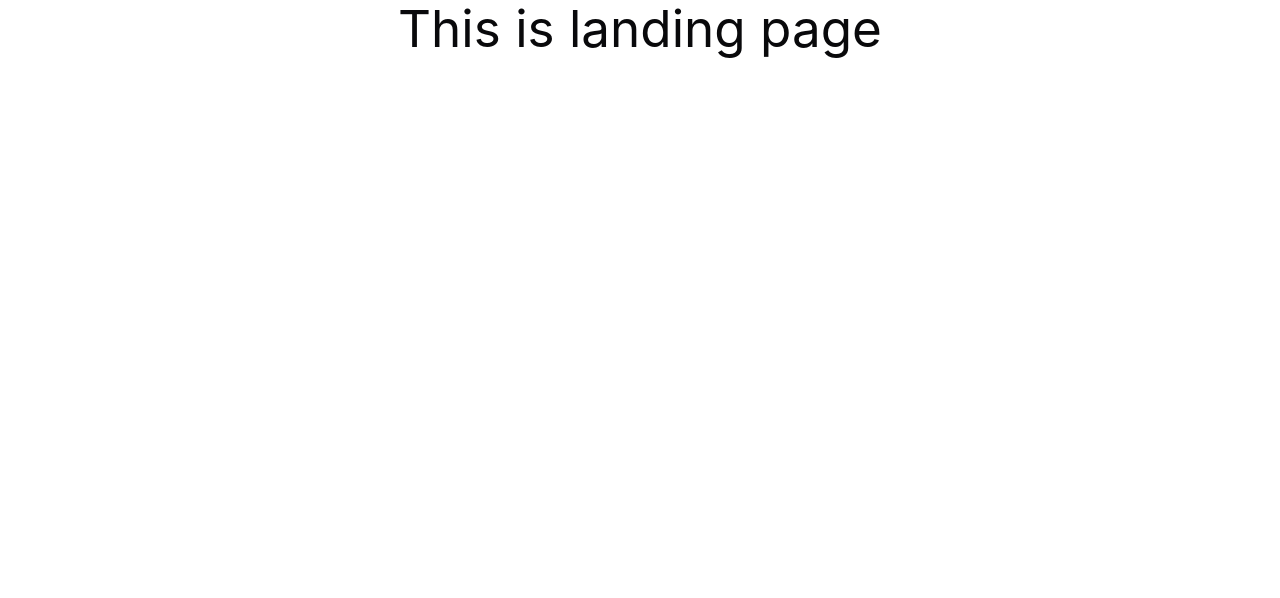
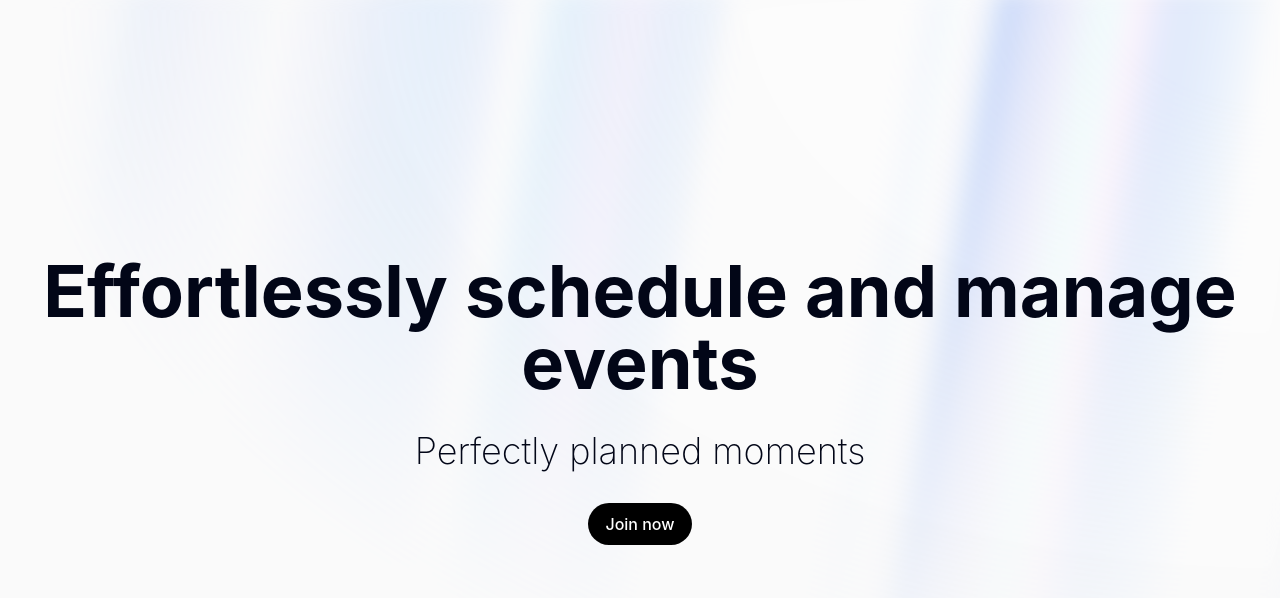
Before and after one commit to quietfriend03/Cloud_FE, a React (Vite) app: page / in a window 1280 px wide. Shown: the top 598 px of the page. Built offline with nearby package versions, Linux system fonts and the light colour scheme.

Commit message:
feat: add framer-motion for animations and implement AuroraBackground component

```diff
--- a/package.json
+++ b/package.json
@@ -23,6 +23,7 @@
     "class-variance-authority": "^0.7.1",
     "clsx": "^2.1.1",
     "date-fns": "^4.1.0",
+    "framer-motion": "^11.13.5",
     "input-otp": "^1.4.1",
     "jwt-decode": "^4.0.0",
     "lucide-react": "^0.462.0",
--- a/src/auth/components/login.jsx
+++ b/src/auth/components/login.jsx
@@ -59,7 +59,7 @@
             localStorage.setItem('aws_email', decodedIdToken.email);
             localStorage.setItem('expired_time', decodedIdToken.exp);
             toast.success('Login successful');
-            navigate('/'); // Redirect to home page after successful login
+            navigate('/user'); // Redirect to home page after successful login
         } catch (error) {
             console.error('Login failed:', error);
             if (error.message === 'User is not confirmed.') {
--- /dev/null
+++ b/src/components/ui/aurora-background.jsx
@@ -0,0 +1,43 @@
+"use client";;
+import { cn } from "@/lib/utils";
+import React from "react";
+
+export const AuroraBackground = ({
+  className,
+  children,
+  showRadialGradient = true,
+  ...props
+}) => {
+  return (
+    (<main>
+      <div
+        className={cn(
+          "relative flex flex-col  h-[100vh] items-center justify-center bg-zinc-50 dark:bg-zinc-900  text-slate-950 transition-bg",
+          className
+        )}
+        {...props}>
+        <div className="absolute inset-0 overflow-hidden">
+          <div
+            //   I'm sorry but this is what peak developer performance looks like // trigger warning
+            className={cn(`
+          [--white-gradient:repeating-linear-gradient(100deg,var(--white)_0%,var(--white)_7%,var(--transparent)_10%,var(--transparent)_12%,var(--white)_16%)]
+          [--dark-gradient:repeating-linear-gradient(100deg,var(--black)_0%,var(--black)_7%,var(--transparent)_10%,var(--transparent)_12%,var(--black)_16%)]
+          [--aurora:repeating-linear-gradient(100deg,var(--blue-500)_10%,var(--indigo-300)_15%,var(--blue-300)_20%,var(--violet-200)_25%,var(--blue-400)_30%)]
+          [background-image:var(--white-gradient),var(--aurora)]
+          dark:[background-image:var(--dark-gradient),var(--aurora)]
+          [background-size:300%,_200%]
+          [background-position:50%_50%,50%_50%]
+          filter blur-[10px] invert dark:invert-0
+          after:content-[""] after:absolute after:inset-0 after:[background-image:var(--white-gradient),var(--aurora)]
+          after:dark:[background-image:var(--dark-gradient),var(--aurora)]
+          after:[background-size:200%,_100%]
+          after:animate-aurora after:[background-attachment:fixed] after:mix-blend-difference
+          pointer-events-none
+          absolute -inset-[10px] opacity-50 will-change-transform`, showRadialGradient &&
+              `[mask-image:radial-gradient(ellipse_at_100%_0%,black_10%,var(--transparent)_70%)]`)}></div>
+        </div>
+        {children}
+      </div>
+    </main>)
+  );
+};
--- a/src/config/axios.js
+++ b/src/config/axios.js
@@ -1,6 +1,6 @@
 import axios from 'axios';
 
-const BE_ROUTE = 'http://localhost:8080/';
+const BE_ROUTE = 'http://cloudendterm-env.eba-tsuii5pq.ap-southeast-1.elasticbeanstalk.com/';
 
 export const axiosGet = async (endpoint = '') => {
     const apiRoute = BE_ROUTE + endpoint;
--- a/src/landing/components/page.jsx
+++ b/src/landing/components/page.jsx
@@ -1,7 +1,36 @@
-export const Page = () => {
-    return (
-        <div>
-            <h1>This is landing page</h1>
+import { motion } from "framer-motion";
+import React from "react";
+import { useNavigate } from "react-router-dom";
+import { AuroraBackground } from "@/components/ui/aurora-background";
+
+export function Page() {
+  const navigate = useNavigate();
+
+  const handleJoinNow = () => {
+    navigate('/user');
+  };
+
+  return (
+    <AuroraBackground>
+      <motion.div
+        initial={{ opacity: 0.0, y: 40 }}
+        whileInView={{ opacity: 1, y: 0 }}
+        transition={{ delay: 0.3, duration: 0.8, ease: "easeInOut" }}
+        className="relative w-screen flex flex-col gap-4 items-center justify-center px-4"
+      >
+        <div className="text-3xl md:text-7xl font-bold dark:text-white text-center">
+          Effortlessly schedule and manage events
         </div>
-    );
-};
+        <div className="font-extralight text-base md:text-4xl dark:text-neutral-200 py-4">
+          Perfectly planned moments
+        </div>
+        <button
+          onClick={handleJoinNow}
+          className="bg-black dark:bg-white rounded-full w-fit text-white dark:text-black px-4 py-2"
+        >
+          Join now
+        </button>
+      </motion.div>
+    </AuroraBackground>
+  );
+}
--- a/tailwind.config.js
+++ b/tailwind.config.js
@@ -1,4 +1,19 @@
 /** @type {import('tailwindcss').Config} */
+const {
+  default: flattenColorPalette,
+} = require("tailwindcss/lib/util/flattenColorPalette");
+
+function addVariablesForColors({ addBase, theme }) {
+  let allColors = flattenColorPalette(theme("colors"));
+  let newVars = Object.fromEntries(
+    Object.entries(allColors).map(([key, val]) => [`--${key}`, val])
+  );
+
+  addBase({
+    ":root": newVars,
+  });
+}
+
 import tailwindcssAnimate from "tailwindcss-animate";
 
 export default {
@@ -7,72 +22,81 @@
   theme: {
     extend: {
       keyframes: {
-        'caret-blink': {
-          '0%,70%,100%': { opacity: '1' },
-          '20%,50%': { opacity: '0' },
+        "caret-blink": {
+          "0%,70%,100%": { opacity: "1" },
+          "20%,50%": { opacity: "0" },
         },
-        'accordion-down': {
-          from: { height: '0' },
-          to: { height: 'var(--radix-accordion-content-height)' },
+        "accordion-down": {
+          from: { height: "0" },
+          to: { height: "var(--radix-accordion-content-height)" },
         },
-        'accordion-up': {
-          from: { height: 'var(--radix-accordion-content-height)' },
-          to: { height: '0' },
+        "accordion-up": {
+          from: { height: "var(--radix-accordion-content-height)" },
+          to: { height: "0" },
+        },
+        aurora: {
+          from: {
+            backgroundPosition: "50% 50%, 50% 50%",
+          },
+          to: {
+            backgroundPosition: "350% 50%, 350% 50%",
+          },
         },
       },
       animation: {
-        'caret-blink': 'caret-blink 1.25s ease-out infinite',
-        'accordion-down': 'accordion-down 0.2s ease-out',
-        'accordion-up': 'accordion-up 0.2s ease-out',
+        aurora: "aurora 60s linear infinite",
+        "caret-blink": "caret-blink 1.25s ease-out infinite",
+        "accordion-down": "accordion-down 0.2s ease-out",
+        "accordion-up": "accordion-up 0.2s ease-out",
       },
       borderRadius: {
-        lg: 'var(--radius)',
-        md: 'calc(var(--radius) - 2px)',
-        sm: 'calc(var(--radius) - 4px)',
+        lg: "var(--radius)",
+        md: "calc(var(--radius) - 2px)",
+        sm: "calc(var(--radius) - 4px)",
       },
       colors: {
-        background: 'hsl(var(--background))',
-        foreground: 'hsl(var(--foreground))',
+        background: "hsl(var(--background))",
+        foreground: "hsl(var(--foreground))",
         card: {
-          DEFAULT: 'hsl(var(--card))',
-          foreground: 'hsl(var(--card-foreground))',
+          DEFAULT: "hsl(var(--card))",
+          foreground: "hsl(var(--card-foreground))",
         },
         popover: {
-          DEFAULT: 'hsl(var(--popover))',
-          foreground: 'hsl(var(--popover-foreground))',
+          DEFAULT: "hsl(var(--popover))",
+          foreground: "hsl(var(--popover-foreground))",
         },
         primary: {
-          DEFAULT: 'hsl(var(--primary))',
-          foreground: 'hsl(var(--primary-foreground))',
+          DEFAULT: "hsl(var(--primary))",
+          foreground: "hsl(var(--primary-foreground))",
         },
         secondary: {
-          DEFAULT: 'hsl(var(--secondary))',
-          foreground: 'hsl(var(--secondary-foreground))',
+          DEFAULT: "hsl(var(--secondary))",
+          foreground: "hsl(var(--secondary-foreground))",
         },
         muted: {
-          DEFAULT: 'hsl(var(--muted))',
-          foreground: 'hsl(var(--muted-foreground))',
+          DEFAULT: "hsl(var(--muted))",
+          foreground: "hsl(var(--muted-foreground))",
         },
         accent: {
-          DEFAULT: 'hsl(var(--accent))',
-          foreground: 'hsl(var(--accent-foreground))',
+          DEFAULT: "hsl(var(--accent))",
+          foreground: "hsl(var(--accent-foreground))",
         },
         destructive: {
-          DEFAULT: 'hsl(var(--destructive))',
-          foreground: 'hsl(var(--destructive-foreground))',
+          DEFAULT: "hsl(var(--destructive))",
+          foreground: "hsl(var(--destructive-foreground))",
         },
-        border: 'hsl(var(--border))',
-        input: 'hsl(var(--input))',
-        ring: 'hsl(var(--ring))',
+        border: "hsl(var(--border))",
+        input: "hsl(var(--input))",
+        ring: "hsl(var(--ring))",
         chart: {
-          '1': 'hsl(var(--chart-1))',
-          '2': 'hsl(var(--chart-2))',
-          '3': 'hsl(var(--chart-3))',
-          '4': 'hsl(var(--chart-4))',
-          '5': 'hsl(var(--chart-5))',
+          1: "hsl(var(--chart-1))",
+          2: "hsl(var(--chart-2))",
+          3: "hsl(var(--chart-3))",
+          4: "hsl(var(--chart-4))",
+          5: "hsl(var(--chart-5))",
         },
       },
     },
   },
-  plugins: [tailwindcssAnimate],
+  plugins: [addVariablesForColors, tailwindcssAnimate],
 };
```
Also changed, not shown: 1 other file (tests, documents, lock files or other folders).
